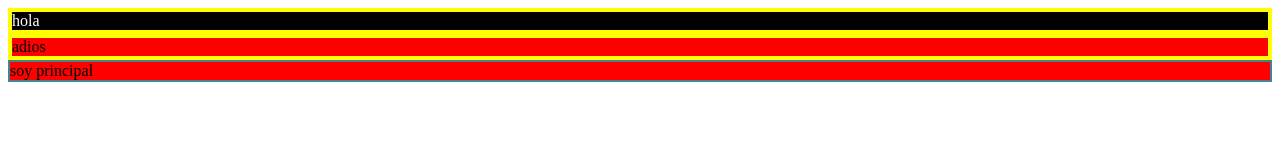
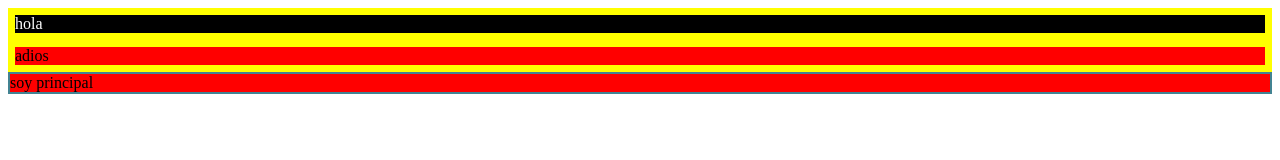
Before and after one commit to Luisesh1/pruebaweb, a plain HTML site: page index.html in a window 1280 px wide. Drawn offline with Linux system fonts and the light colour scheme.

Commit message:
se modifico css

```diff
--- a/css/style.css
+++ b/css/style.css
@@ -3,7 +3,7 @@
   color: white;
 }
 div{
-  border: 4px;
+  border: 7px;
   border-style: solid;
   border-color: yellow;
   background-color: red;
```
